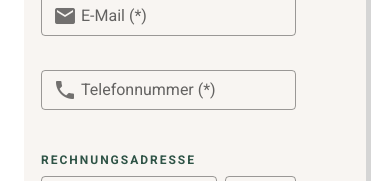
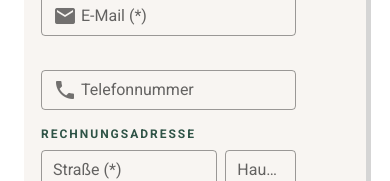
Before and after one commit to mknentwich/vuejs-ui, a Vue app: page /shop/checkout in a window 390 px wide. Shown: the part 663-844 px from the top of the page. Built offline with nearby package versions, Linux system fonts and the light colour scheme; no server answers.

Commit message:
Revert "Validate phonenumber"
This reverts commit 9b3b4fd9be0ff71966fc810eddeb7715b1a7d295.

```diff
--- a/src/components/shop/OrderDataInput.vue
+++ b/src/components/shop/OrderDataInput.vue
@@ -83,10 +83,10 @@
             <v-col cols="10">
               <v-text-field
                 v-model="orderDetails.identity.telephone"
-                :rules="phoneRules"
                 dense
                 outlined
-                label="Telefonnummer (*)"
+                hide-details
+                label="Telefonnummer"
                 prepend-inner-icon="mdi-phone"
               ></v-text-field>
             </v-col>
@@ -270,10 +270,6 @@ import { mapGetters, mapMutations } from 'vuex'
         v => !!v || 'Pflichtfeld',
         v => /.+@.+\..+/.test(v) || 'Bitte gültige E-Mail Adresse eingeben.',
       ],
-      phoneRules: [
-        v => !!v || 'Pflichtfeld',
-        v => /^(\+[0-9]{2,3}|00[0-9]{2,3}|0)[0-9]{3,50}$/.test(v) || 'Gültige Telefonnummern bestehen nur aus Ziffern und maximal einem \'+\' am Beginn',
-      ],
       requiredRule: [
         v => !!v || 'Pflichtfeld',
       ],
```
